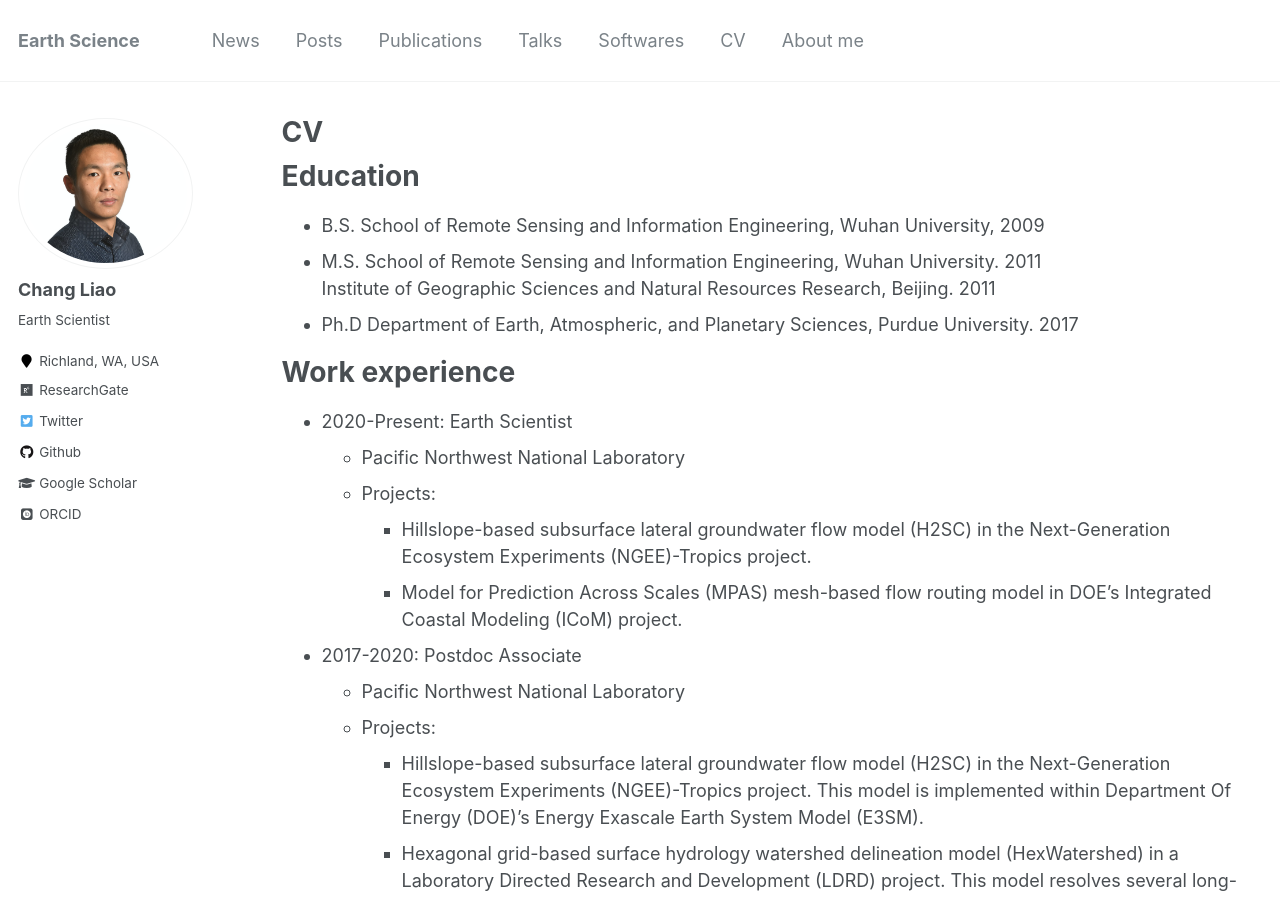
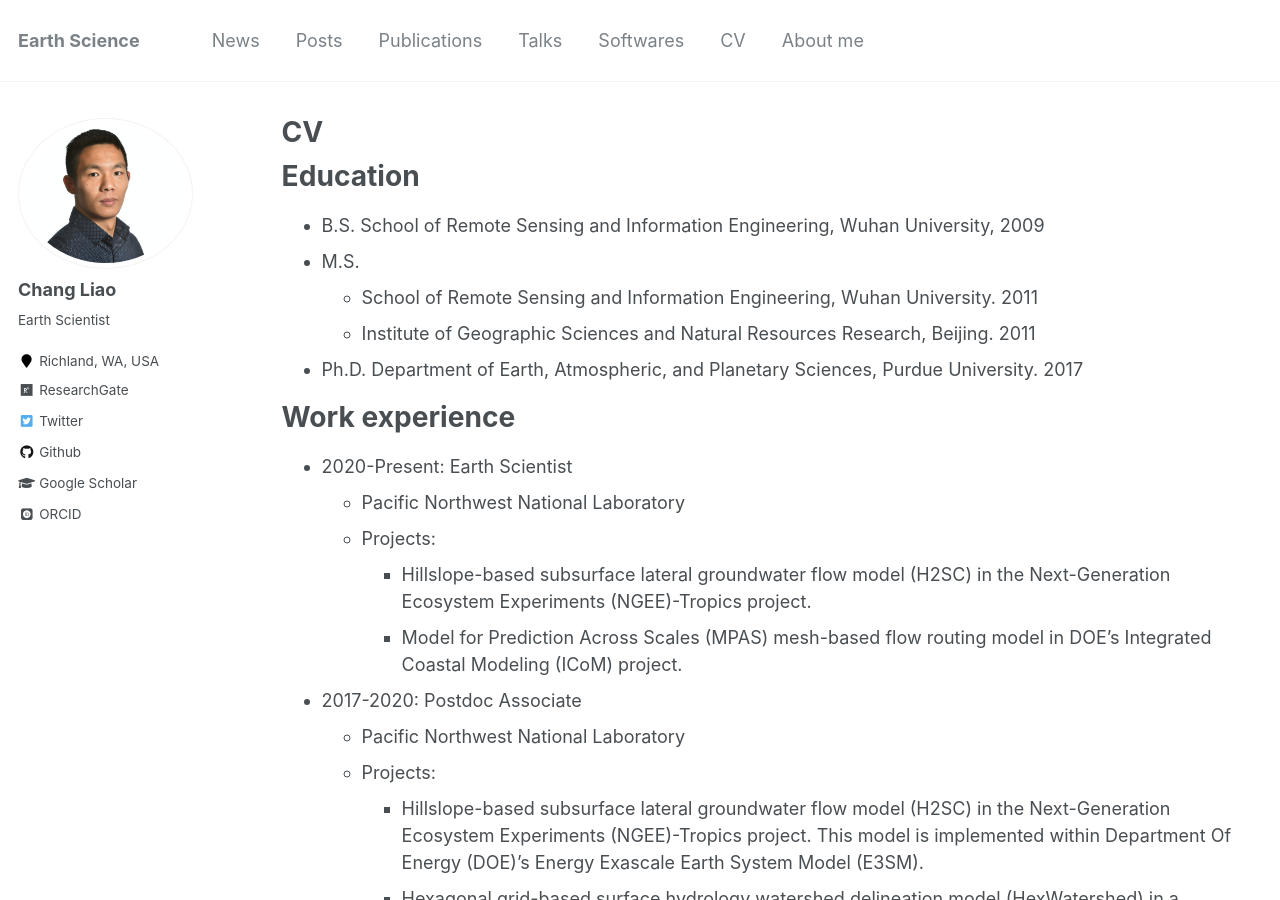
Before and after one commit to changliao/changliao.github.io, a Jekyll site: the page built from _pages/cv.md, in a window 1280 px wide and 900 px high. Built offline with Jekyll 4.4.1, drawn with Linux system fonts in a browser that asks for light colours; some web fonts are replaced.

Commit message:
update cv

```diff
--- a/_pages/cv.md
+++ b/_pages/cv.md
@@ -10,14 +10,15 @@
 {% include base_path %}
 
 Education
-======
+=========
 * B.S. School of Remote Sensing and Information Engineering, Wuhan University, 2009
-* M.S. School of Remote Sensing and Information Engineering, Wuhan University. 2011
-       Institute of Geographic Sciences and Natural Resources Research, Beijing. 2011
-* Ph.D Department of Earth, Atmospheric, and Planetary Sciences, Purdue University. 2017
+* M.S.
+  * School of Remote Sensing and Information Engineering, Wuhan University. 2011
+  * Institute of Geographic Sciences and Natural Resources Research, Beijing. 2011
+* Ph.D. Department of Earth, Atmospheric, and Planetary Sciences, Purdue University. 2017
 
 Work experience
-======
+===============
 
 * 2020-Present: Earth Scientist
   * Pacific Northwest National Laboratory
@@ -59,13 +60,13 @@
 
 
 Publications
-======
+============
   <ul>{% for post in site.publications %}
     {% include archive-single-cv.html %}
   {% endfor %}</ul>
 
 Softwares and Applications
-======
+==========================
   <ul>{% for post in site.softwares %}
     {% include archive-single-cv.html %}
   {% endfor %}</ul>
@@ -77,13 +78,12 @@
   {% endfor %}</ul>
 
 Teaching
-======
+========
 
 * Teaching assistant for Purdue EAS 116 Earthquakes and Volcanoes.
 * Leadership experiences in multiple projects and organizations.
 
-
 Service and leadership
-======
+======================
 * American Geophysical Union
 * Reviewer in several scientific journals
```
Also changed, not shown: 2 other files.
